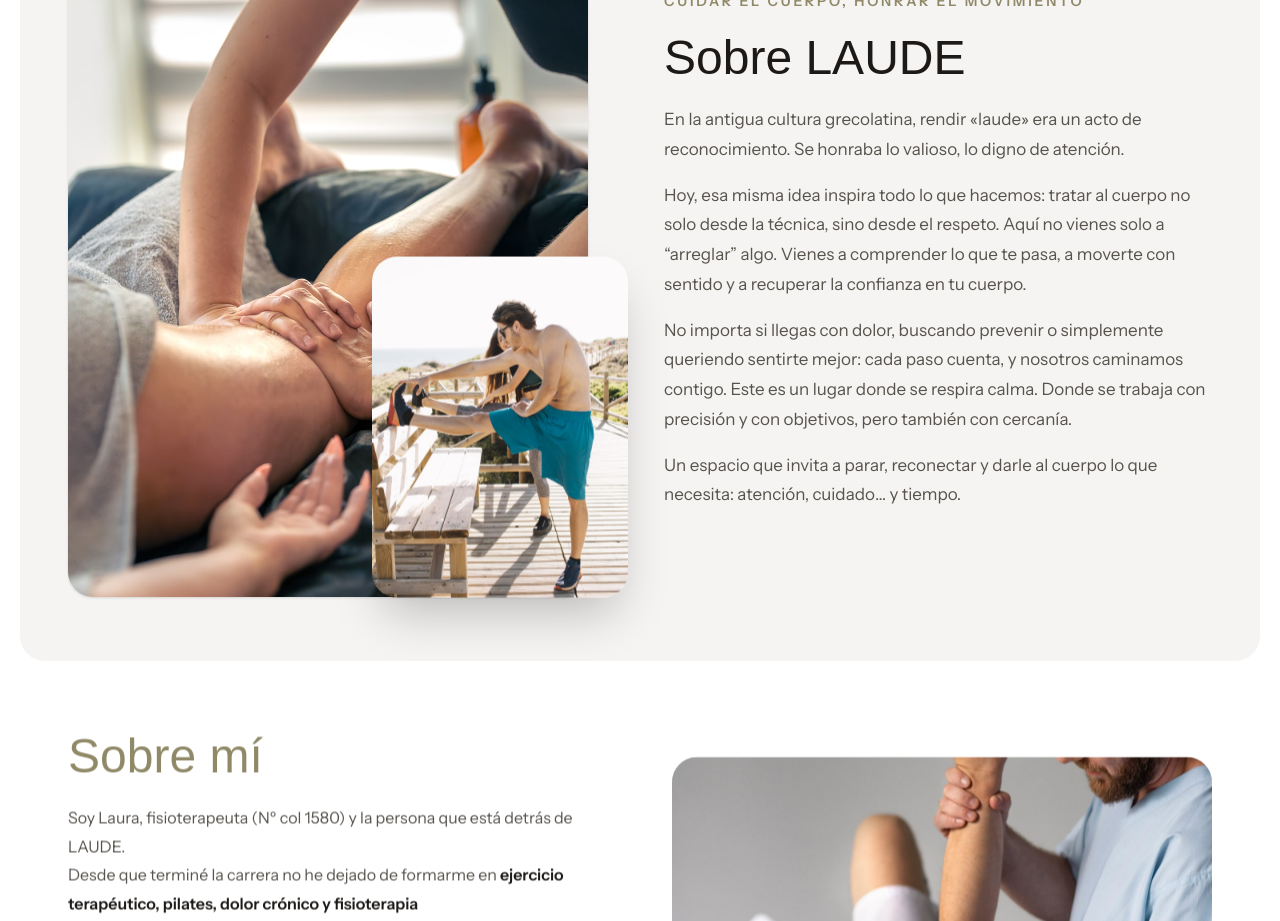
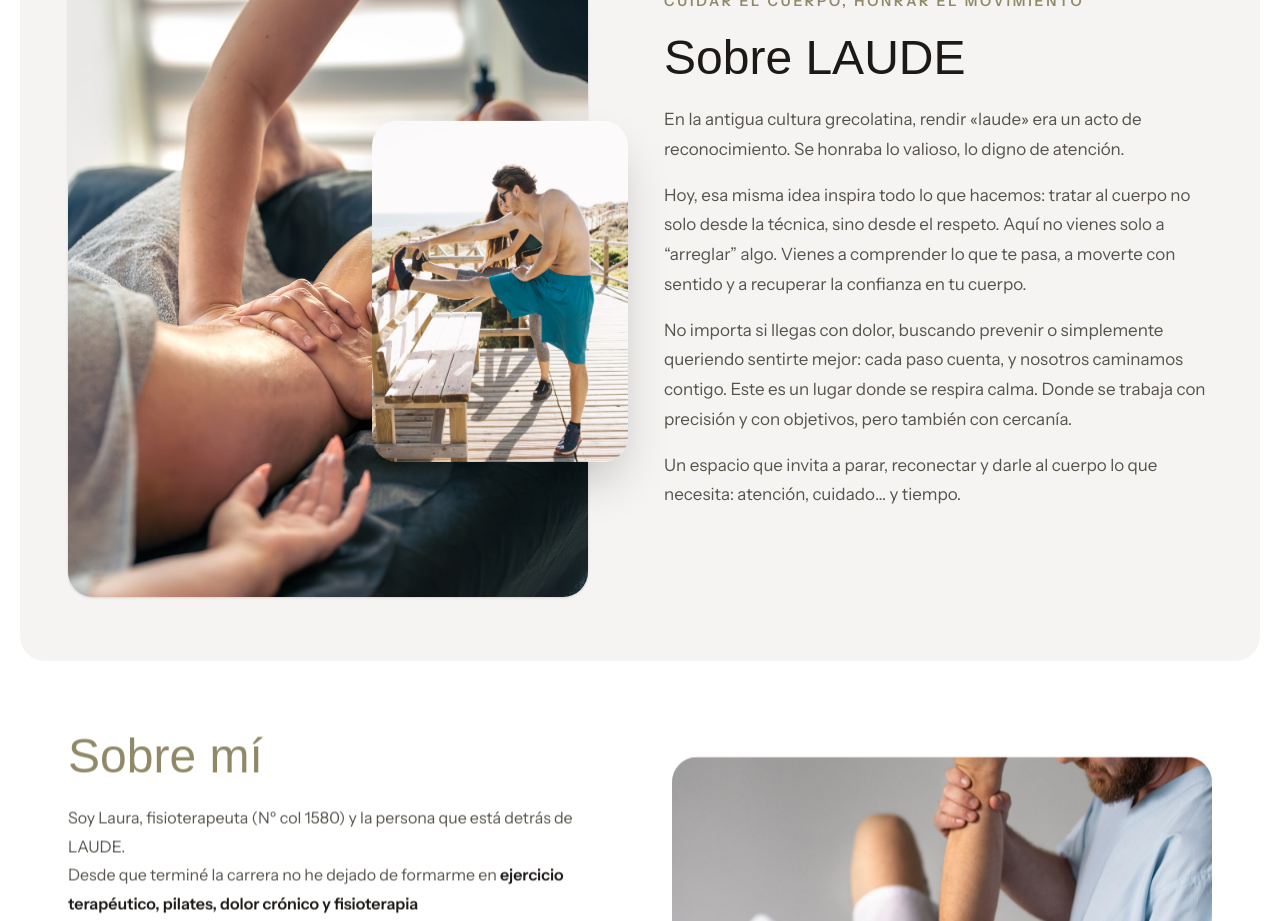
Before and after one commit to AlvaroDesigns/laude, a Next.js app: page /nosotros in a window 1280 px wide. Shown: the part 840-1761 px from the top of the page. Built offline with nearby package versions, Linux system fonts and the light colour scheme; a web font is replaced by a local one.

Commit message:
style(nosotros): raise small photo position in Sobre LAUDE collage

```diff
--- a/src/components/nosotros/NosotrosCollage.tsx
+++ b/src/components/nosotros/NosotrosCollage.tsx
@@ -20,7 +20,7 @@ export function NosotrosCollage() {
         const elementCenter = rect.top + rect.height / 2;
         const screenCenter = windowHeight / 2;
         const diff = screenCenter - elementCenter;
-        // Subtle, elegant parallax shift between -35px and +35px
+        // Subtle, elegant parallax shift between -45px and +45px
         const move = Math.max(-45, Math.min(45, diff * 0.16));
         setOffsetY(move);
       }
@@ -55,13 +55,13 @@ export function NosotrosCollage() {
           />
         </div>
 
-        {/* Small photo: NO border, shadow-2xl, and smooth parallax translation */}
+        {/* Small photo: vertically centered (top-1/2 -translate-y-1/2), NO border, shadow-2xl, and smooth parallax */}
         <div
           style={{
-            transform: `translate3d(0, ${offsetY}px, 0)`,
+            transform: `translate3d(0, calc(-50% + ${offsetY}px), 0)`,
             willChange: "transform"
           }}
-          className="absolute -right-4 sm:-right-8 lg:-right-10 bottom-6 sm:bottom-10 w-48 sm:w-56 md:w-60 lg:w-64 aspect-[3/4] rounded-[25px] overflow-hidden shadow-2xl z-10 transition-transform duration-150 ease-out"
+          className="absolute -right-4 sm:-right-8 lg:-right-10 top-1/2 w-48 sm:w-56 md:w-60 lg:w-64 aspect-[3/4] rounded-[25px] overflow-hidden shadow-2xl z-10 transition-transform duration-150 ease-out"
         >
           <Image
             src="/images/pareja-estirando-en-la-playa-min-scaled.jpg"
```
